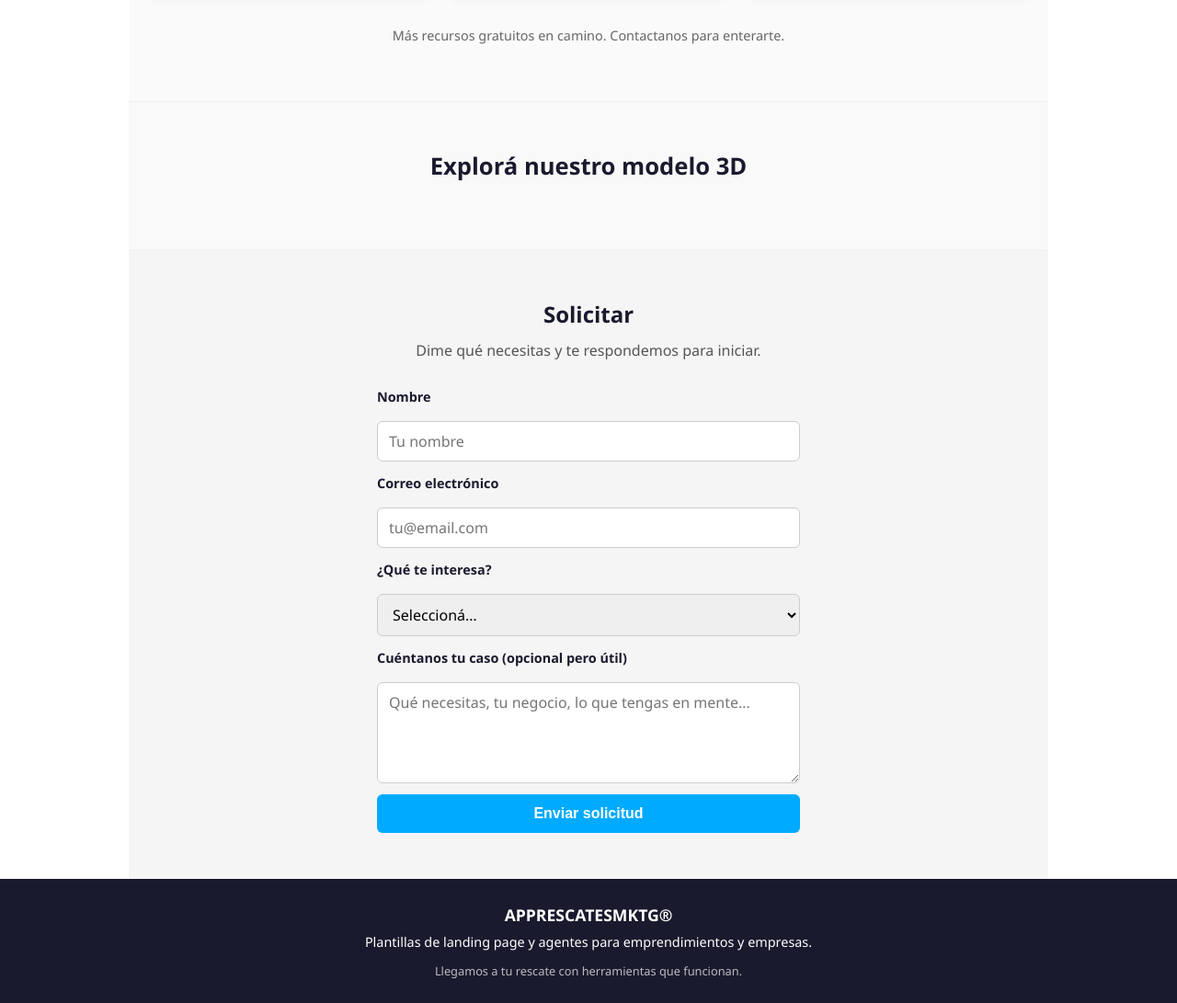
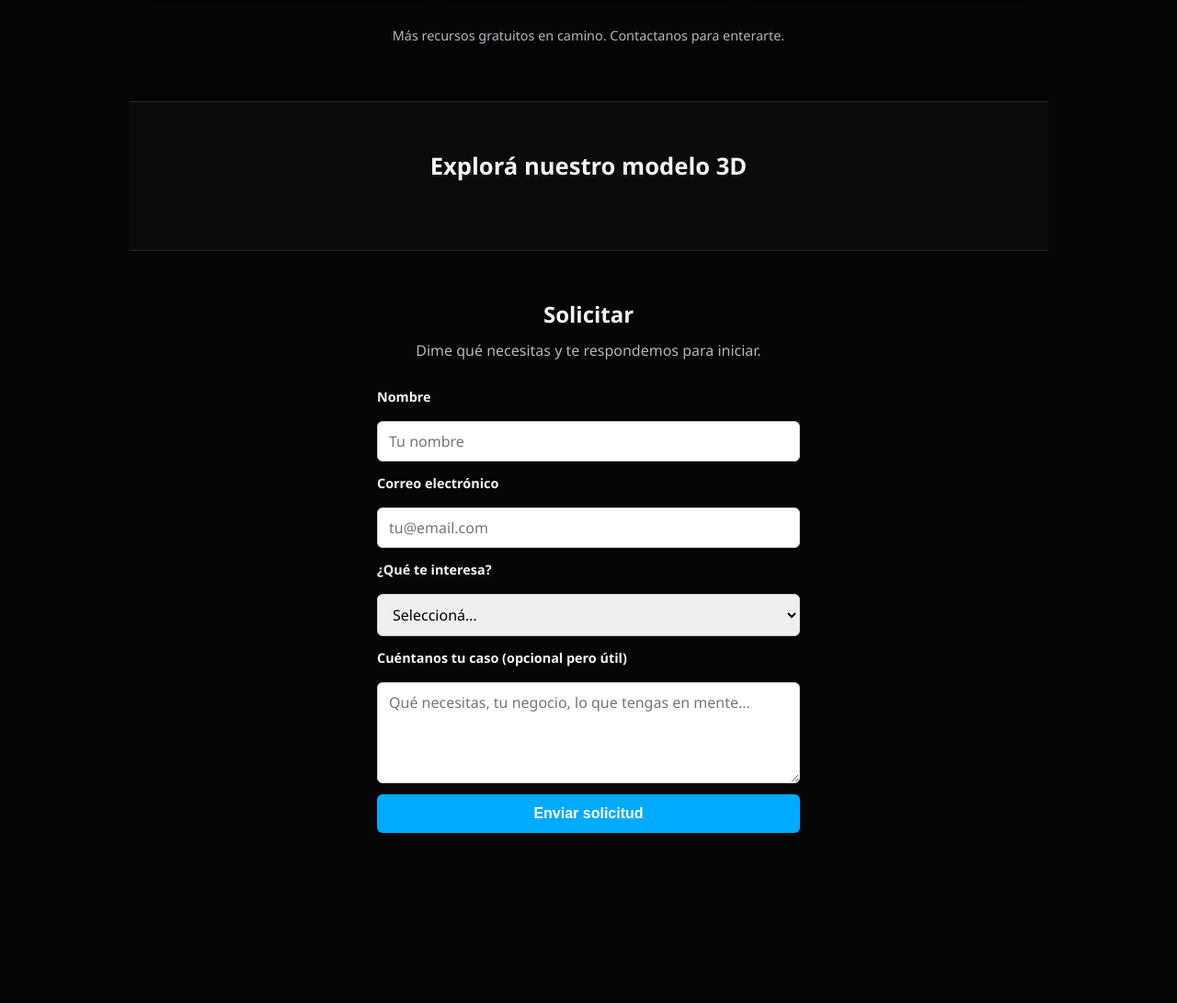
Before and after one commit to pub369/apprescatemktg, a plain HTML site: page index.html in a window 1280 px wide. Shown: the part 4766-5857 px from the top of the page at 92% size. After the commit the page ends 5722 px from the top, so only its background shows below. Drawn offline with nearby package versions, Linux system fonts and the light colour scheme.

Commit message:
Use black background and remove footer

```diff
--- a/index.html
+++ b/index.html
@@ -1,7 +1,7 @@
 <!DOCTYPE html>
 <html lang="es">
 <head>
-  <link rel="stylesheet" href="style.css?v=2000">
+  <link rel="stylesheet" href="style.css?v=2001">
   <meta charset="UTF-8" />
   <meta name="viewport" content="width=device-width, initial-scale=1.0" />
   <title>APPRESCATESMKTG — Plantillas de Landing Page y Agentes para tu Negocio</title>
@@ -106,7 +106,7 @@
   </section>
 
   <!-- ===== PLANTILLAS ===== -->
-  <section id="plantillas" style="background:#fafafa; border-top:1px solid #eee; border-bottom:1px solid #eee;">
+  <section id="plantillas" style="background:#050505; border-top:1px solid #262626; border-bottom:1px solid #262626;">
     <h2 class="section-title">Plantillas de Landing Page</h2>
     <p class="section-subtitle">Elige el objetivo, entrega lista. Adaptamos a tu marca.</p>
 
@@ -148,7 +148,7 @@
       </div>
     </div>
 
-    <p style="text-align:center; margin-top:30px; color:#666; font-size:0.9rem;">
+    <p style="text-align:center; margin-top:30px; color:#aeb9c0; font-size:0.9rem;">
       * Precios orientativos — contactanos para cotización exacta según tu caso.
     </p>
 
@@ -209,7 +209,7 @@
   </section>
 
   <!-- ===== RECURSOS GRATIS ===== -->
-  <section id="recursos" style="background:#fafafa; border-top:1px solid #eee;">
+  <section id="recursos" style="background:#050505; border-top:1px solid #262626;">
     <h2 class="section-title">Recursos Gratuitos</h2>
     <p class="section-subtitle">Guías y plantillas prácticas para potenciar tu negocio. Descarga, usa, aplicá.</p>
 
@@ -236,7 +236,7 @@
       </div>
     </div>
 
-    <p style="text-align:center; margin-top:30px; color:#666; font-size:0.9rem;">
+    <p style="text-align:center; margin-top:30px; color:#aeb9c0; font-size:0.9rem;">
       Más recursos gratuitos en camino. Contactanos para enterarte.
     </p>
   </section>
@@ -285,12 +285,5 @@
     </form>
   </section>
 
-  <!-- ===== FOOTER ===== -->
-  <footer>
-    <div class="marca">APPRESCATESMKTG®</div>
-    <p>Plantillas de landing page y agentes para emprendimientos y empresas.</p>
-    <p style="margin-top:10px; font-size:0.8rem; opacity:0.7;">Llegamos a tu rescate con herramientas que funcionan.</p>
-  </footer>
-
 </body>
 </html>
--- a/style.css
+++ b/style.css
@@ -3,7 +3,8 @@
 
 html, body {
   font-family: 'Segoe UI', Arial, sans-serif;
-  color: #1a1a2e;
+  color: #f5f5f5;
+  background: #050505;
   line-height: 1.6;
   scroll-behavior: smooth;
 }
@@ -38,7 +39,7 @@ ul { list-style: none; }
 /* ===== SECCIONES ===== */
 section { padding: 60px 20px; max-width: 1000px; margin: 0 auto; }
 .section-title { font-size: 2rem; margin-bottom: 8px; text-align: center; }
-.section-subtitle { text-align: center; color: #555; margin-bottom: 40px; font-size: 1.05rem; }
+.section-subtitle { text-align: center; color: #aeb9c0; margin-bottom: 40px; font-size: 1.05rem; }
 
 /* ===== DOS COLUMNAS: PRODUCTOS ===== */
 .productos-grid { display: grid; grid-template-columns: 1fr 1fr; gap: 25px; margin-top: 10px; }
@@ -120,8 +121,8 @@ section { padding: 60px 20px; max-width: 1000px; margin: 0 auto; }
 
 /* ===== MODELO 3D ===== */
 section.modelo3d {
-  padding: 50px 20px; text-align: center; background: #f9f9f9;
-  border-top: 1px solid #eee; border-bottom: 1px solid #eee;
+  padding: 50px 20px; text-align: center; background: #0b0b0b; color: #f5f5f5;
+  border-top: 1px solid #262626; border-bottom: 1px solid #262626;
 }
 .modelo3d h2 { font-size: 1.6rem; margin-bottom: 20px; }
 model-viewer { width: 100%; max-width: 600px; height: 380px; margin: auto; }
@@ -143,9 +144,9 @@ model-viewer { width: 100%; max-width: 600px; height: 380px; margin: auto; }
 .btn-descargar:hover { background: #008ecc; }
 
 /* ===== FORMULARIO ===== */
-.form-section { background: #f5f5f5; padding: 50px 20px; text-align: center; }
+.form-section { background: #050505; color: #f5f5f5; padding: 50px 20px; text-align: center; }
 .form-section h2 { margin-bottom: 8px; }
-.form-section p { color: #555; margin-bottom: 25px; }
+.form-section p { color: #aeb9c0; margin-bottom: 25px; }
 .form-section form { max-width: 460px; margin: auto; display: flex; flex-direction: column; gap: 12px; text-align: left; }
 .form-section label { font-weight: bold; font-size: 0.9rem; margin-bottom: 3px; display: block; }
 .form-section input, .form-section select, .form-section textarea {
@@ -160,10 +161,6 @@ model-viewer { width: 100%; max-width: 600px; height: 380px; margin: auto; }
 }
 .form-section button:hover { background: #008ecc; }
 
-/* ===== FOOTER ===== */
-footer { background: #1a1a2e; color: white; text-align: center; padding: 25px 20px; font-size: 0.9rem; }
-footer .marca { font-size: 1.1rem; font-weight: bold; margin-bottom: 4px; }
-
 /* ===== RESPONSIVE ===== */
 @media (max-width: 700px) {
   .hero h1 { font-size: 2rem; }
```
